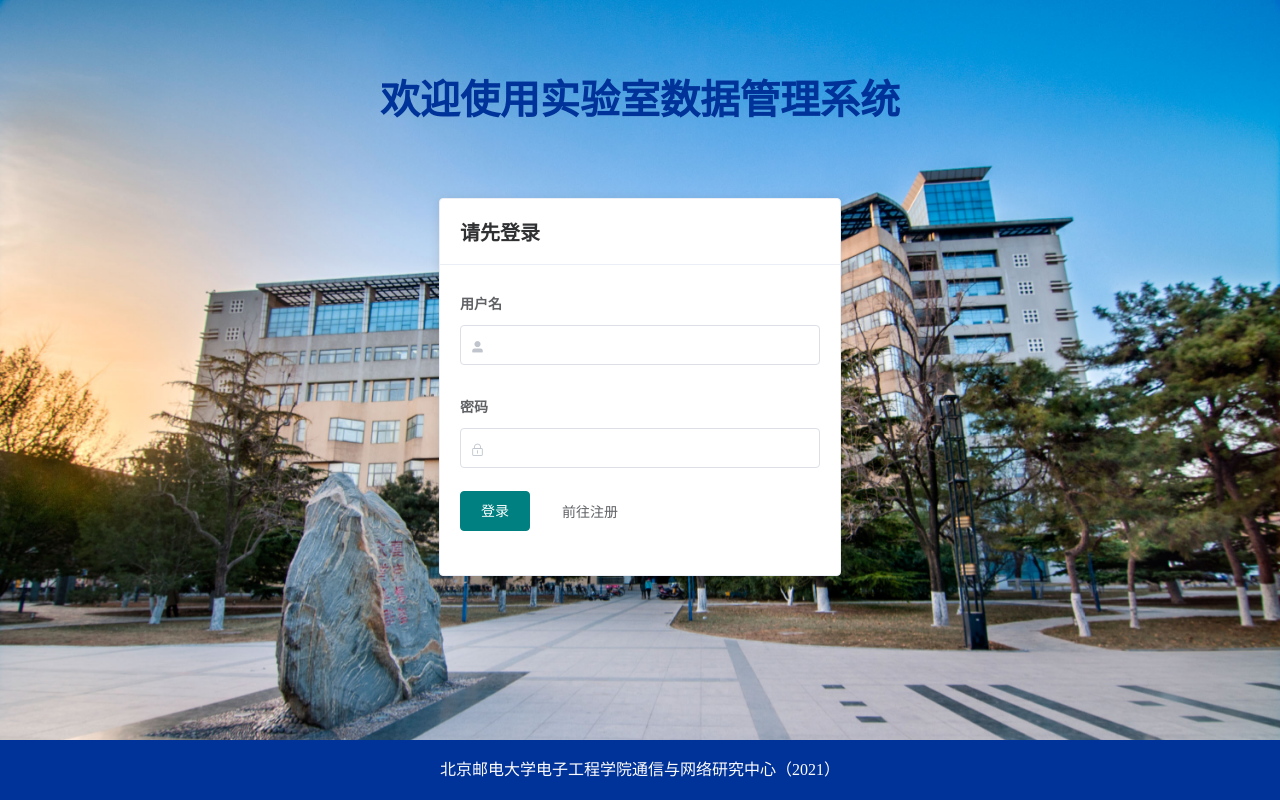
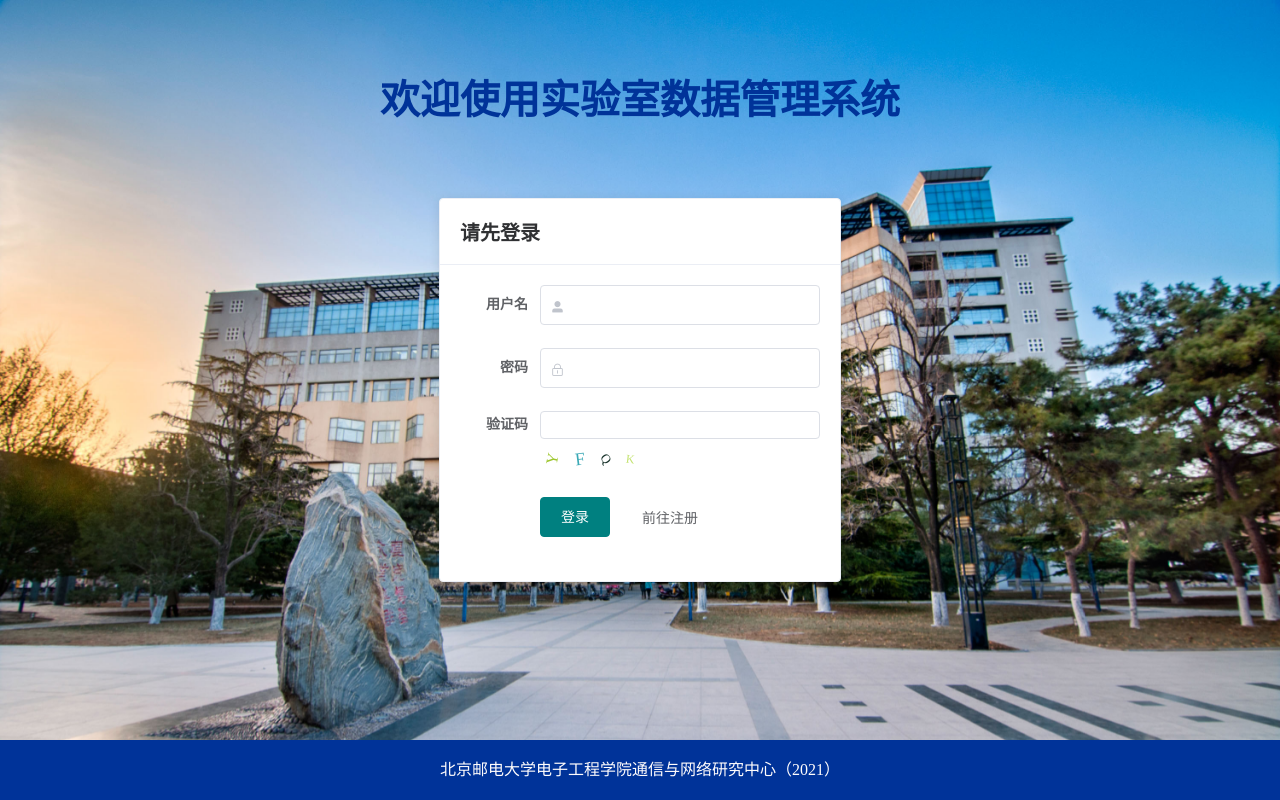
Before and after one commit to Tangnameless/lab-database-homepage, a Vue app in the folder entrance/: page /#/login in a window 1280 px wide. Built offline with nearby package versions, Linux system fonts and the light colour scheme.

Commit message:
更新页面
1. 登录页面加入验证码
2. 注册页面加入邮箱

```diff
--- /dev/null
+++ b/entrance/src/components/ValidCode.vue
@@ -0,0 +1,74 @@
+<template>
+  <div class="ValidCode disabled-select" :style="`width:${width}; height:${height}`" @click="refreshCode">
+    <span v-for="(item, index) in codeList" :key="index" :style="getStyle(item)">{{item.code}}</span>
+  </div>
+</template>
+
+<script>
+export default {
+  name: 'validCode',
+  props: {
+    width: {
+      type: String,
+      default: '100px'
+    },
+    height: {
+      type: String,
+      default: '40px'
+    },
+    length: {
+      type: Number,
+      default: 4
+    }
+  },
+  data () {
+    return {
+      codeList: []
+    }
+  },
+  mounted () {
+    this.createdCode()
+  },
+  methods: {
+    refreshCode () {
+      this.createdCode()
+    },
+    createdCode () {
+      let len = this.length,
+        codeList = [],
+        chars = 'ABCDEFGHJKMNPQRSTWXYZabcdefhijkmnprstwxyz0123456789',
+        charsLen = chars.length
+      // 生成
+      for (let i = 0; i < len; i++) {
+        let rgb = [Math.round(Math.random() * 220), Math.round(Math.random() * 240), Math.round(Math.random() * 200)]
+        codeList.push({
+          code: chars.charAt(Math.floor(Math.random() * charsLen)),
+          color: `rgb(${rgb})`,
+          fontSize: `1${[Math.floor(Math.random() * 10)]}px`,
+          padding: `${[Math.floor(Math.random() * 10)]}px`,
+          transform: `rotate(${Math.floor(Math.random() * 90) - Math.floor(Math.random() * 90)}deg)`
+        })
+      }
+      // 指向
+      this.codeList = codeList
+      // 将当前数据派发出去
+      this.$emit('update:value', codeList.map(item => item.code).join(''))
+    },
+    getStyle (data) {
+      return `color: ${data.color}; font-size: ${data.fontSize}; padding: ${data.padding}; transform: ${data.transform}`
+    }
+  }
+}
+</script>
+
+<style scoped lang="scss">
+  .ValidCode{
+    display: flex;
+    justify-content: center;
+    align-items: center;
+    cursor: pointer;
+    span{
+      display: inline-block;
+    }
+  }
+</style>
--- a/entrance/src/views/Login.vue
+++ b/entrance/src/views/Login.vue
@@ -5,7 +5,15 @@
         <div>
           <div class="login-title">欢迎使用实验室数据管理系统</div>
           <el-card header="请先登录" class="login-card">
-            <el-form @submit.native.prevent="login">
+            <el-form
+              :model="model"
+              @submit.native.prevent="submitForm('ruleForm')"
+              :rules="rules"
+              ref="ruleForm"
+              status-icon
+              :label-position="right"
+              label-width="80px"
+            >
               <el-form-item label="用户名">
                 <el-input
                   prefix-icon="el-icon-user-solid"
@@ -22,10 +30,15 @@
                 >
                 </el-input>
               </el-form-item>
+              <el-form-item label="验证码" prop="input_validcode" size="mini">
+                <el-input v-model="model.input_validcode"></el-input>
+                <valid-code :value.sync="model.true_validcode"></valid-code>
+              </el-form-item>
               <el-form-item>
                 <el-button type="primary" native-type="submit">登录</el-button>
 
-                <el-link class="register-link" @click="handleClick">前往注册</el-link
+                <el-link class="register-link" @click="handleClick"
+                  >前往注册</el-link
                 >
               </el-form-item>
             </el-form>
@@ -38,13 +51,48 @@
 </template>
 
 <script>
+import ValidCode from "@/components/ValidCode.vue";
 export default {
+  components: {
+    ValidCode,
+  },
   data() {
+    var validateCode = (rule, value, callback) => {
+      if (value === "") {
+        callback(new Error("请输入验证码！"));
+      } else if (value !== this.model.true_validcode) {
+        callback(new Error("验证码错误！"));
+      } else {
+        callback();
+      }
+    };
     return {
-      model: {},
+      model: {
+        input_validcode: "",
+        true_validcode: "",
+      },
+      rules: {
+        input_validcode: [{ validator: validateCode, trigger: "blur" }],
+      },
     };
   },
   methods: {
+    submitForm(formName) {
+      this.$refs[formName].validate((valid) => {
+        if (valid) {
+          // 前端成功验证数据格式，发送后端登录接口
+          alert("submit!");
+          this.login();
+        } else {
+          this.$message({
+            type: "warning",
+            message: "验证码有误",
+          });
+          return false;
+        }
+      });
+    },
+
     async login() {
       // 根据ZAS接口使用，用户名与密码存放在headers中
       // const res = await this.$http.post('/auth/signin', undefined, {headers: this.model});
@@ -59,8 +107,8 @@ export default {
     },
 
     async handleClick() {
-      this.$router.push('/register');
-    }
+      this.$router.push("/register");
+    },
   },
 };
 </script>
--- a/entrance/src/views/Register.vue
+++ b/entrance/src/views/Register.vue
@@ -15,6 +15,9 @@
               <!-- el-form中的prop指的是表单域 model 字段，在使用 validate、resetFields 方法的情况下，该属性是必填的 -->
               <el-form-item label="用户名称" prop="username">
                 <el-input v-model="ruleForm.username"></el-input>
+              </el-form-item>
+              <el-form-item prop="email" label="邮箱">
+                <el-input v-model="ruleForm.email"></el-input>
               </el-form-item>
 
               <el-form-item label="密码" prop="password">
@@ -87,6 +90,7 @@ export default {
     return {
       ruleForm: {
         username: "",
+        email: "",
         password: "",
         checkPass: "",
         role: "",
@@ -99,6 +103,18 @@ export default {
             max: 10,
             message: "长度在 3 到 10 个字符",
             trigger: "blur",
+          },
+        ],
+        email: [
+          {
+            required: true,
+            message: "请输入邮箱地址",
+            trigger: "blur",
+          },
+          {
+            type: "email",
+            message: "请输入正确的邮箱地址",
+            trigger: ["blur", "change"],
           },
         ],
         password: [{ validator: validatePass, trigger: "blur" }],
@@ -131,11 +147,11 @@ export default {
     async register() {
       // 根据ZAS接口使用，用户名与密码, 与signupID存放在headers中
       let info = {
-          username: this.ruleForm.username,
-          password: this.ruleForm.password,
-          signupId: this.ruleForm.role,
+        username: this.ruleForm.username,
+        password: this.ruleForm.password,
+        signupId: this.ruleForm.role,
       };
-      await this.$http.post('/auth/signup', undefined, {headers: info});
+      await this.$http.post("/auth/signup", undefined, { headers: info });
       this.$message({
         type: "success",
         message: "登陆成功",
```
